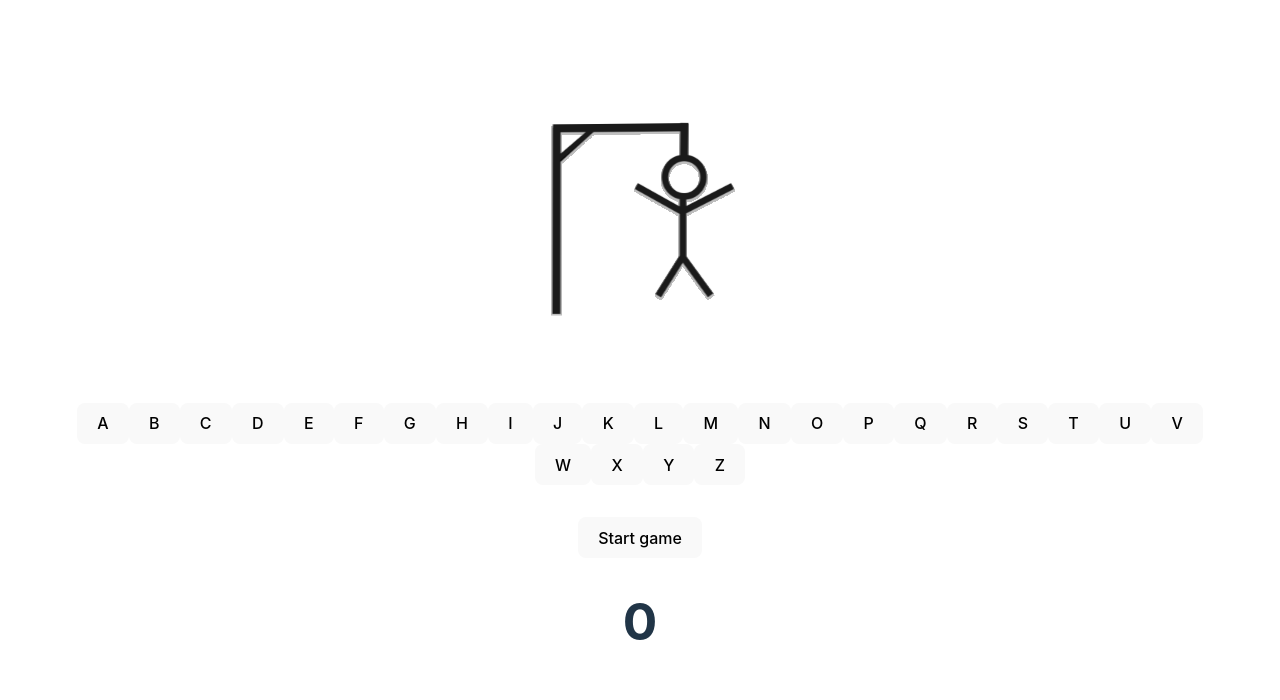
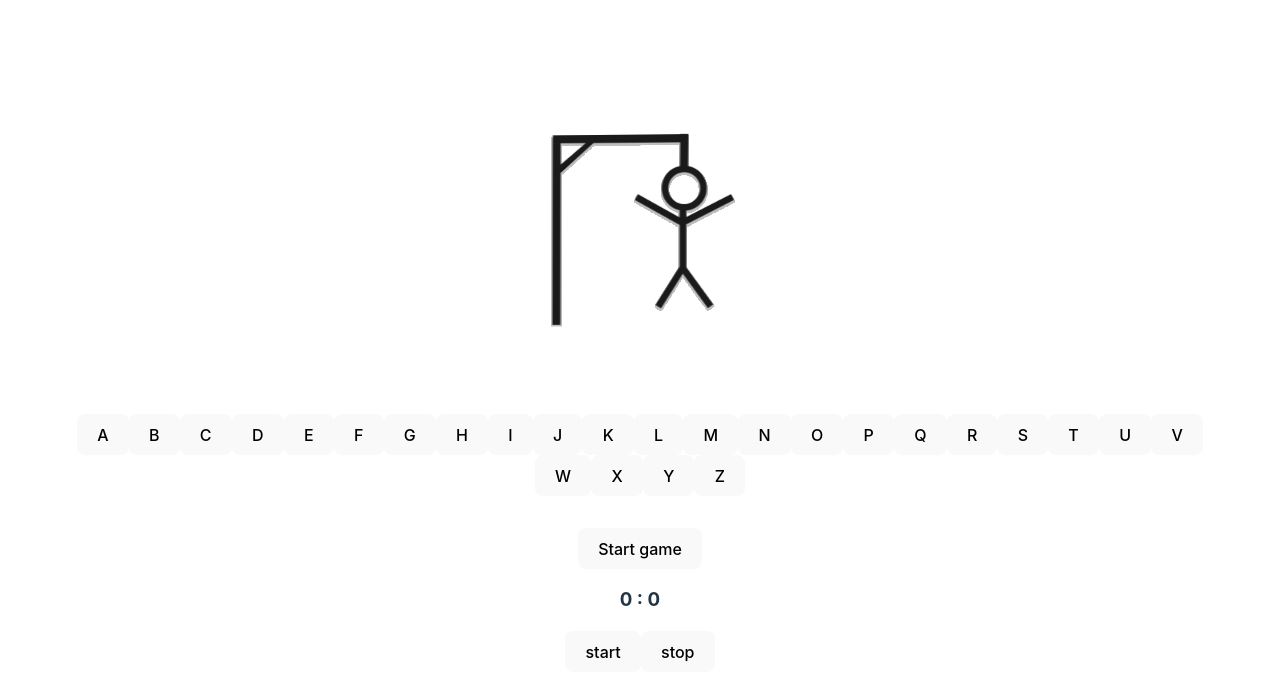
Before and after one commit to Viktoriia-Piskova/hangman-game, a Vue app: page / in a window 1280 px wide. Shown: the top 700 px of the page. Built offline with nearby package versions, Linux system fonts and the light colour scheme.

Commit message:
Timer add

```diff
--- a/src/components/GameState.vue
+++ b/src/components/GameState.vue
@@ -1,7 +1,7 @@
 <template>
     <div>
         <button @click="start">Start game</button>
-        <h1>{{ remainingLett }}</h1>
+        <TimerDisplay />
     </div>
 </template>
 
@@ -10,6 +10,7 @@
 import {ref} from 'vue'
 import { useWordStore } from '../stores/WordStore.js'
 import { storeToRefs } from 'pinia';
+import TimerDisplay from './gamePlay/TimerDisplay.vue'
 
 const store = useWordStore();
 const remainingLett = storeToRefs(store).remainingLetters
--- a/src/components/gamePlay/TimerDisplay.vue
+++ b/src/components/gamePlay/TimerDisplay.vue
@@ -1,12 +1,31 @@
 <template>
     <div>
-        <h3>{{ minutes }}</h3>
-        <h3>{{ seconds }}</h3>
+        <h3><span>{{ minutes }}</span> : <span>{{ seconds }}</span></h3>
+        <button @click="startTimer"> start</button>
+        <button @click="stopTimer"> stop</button>
     </div>
 </template>
 
 <script setup>
+import {ref} from 'vue'
 
+let seconds = ref(0)
+let minutes = ref(0)
+let totalSeconds = 0
+let timerId = ''
+
+function startTimer() {
+    //debugger
+    timerId = setInterval(()=> {
+        totalSeconds ++;
+        seconds.value = totalSeconds % 60 < 10 ? `0${totalSeconds % 60 }` : totalSeconds % 60;
+        minutes.value = Math.floor(totalSeconds / 60) < 10 ? `0${Math.floor(totalSeconds / 60) }` : Math.floor(totalSeconds / 60);
+    }, 1000)
+}
+
+function stopTimer() {
+    clearInterval(timerId)
+}
 
 </script>
 
```
